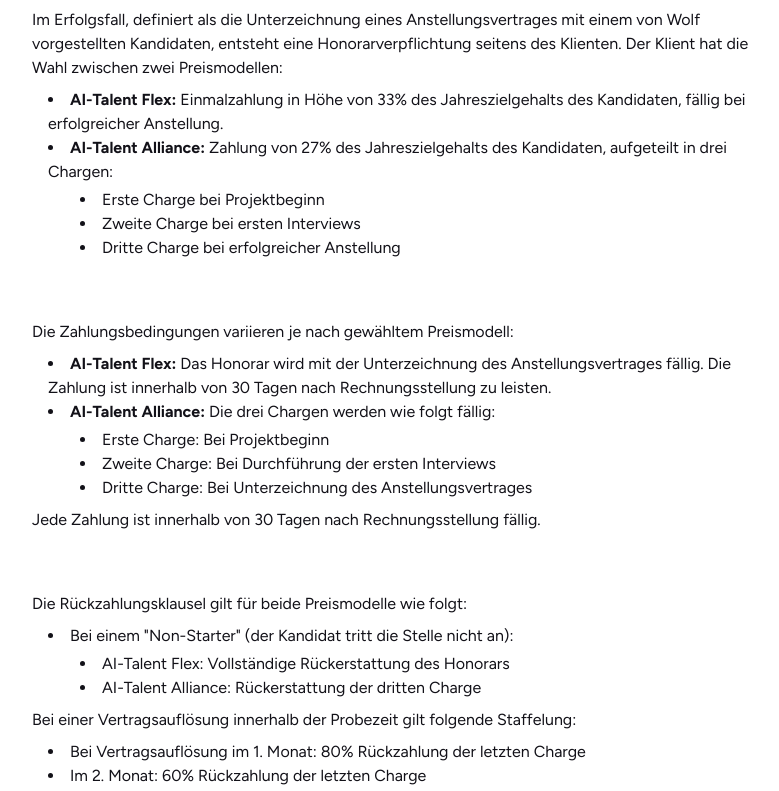
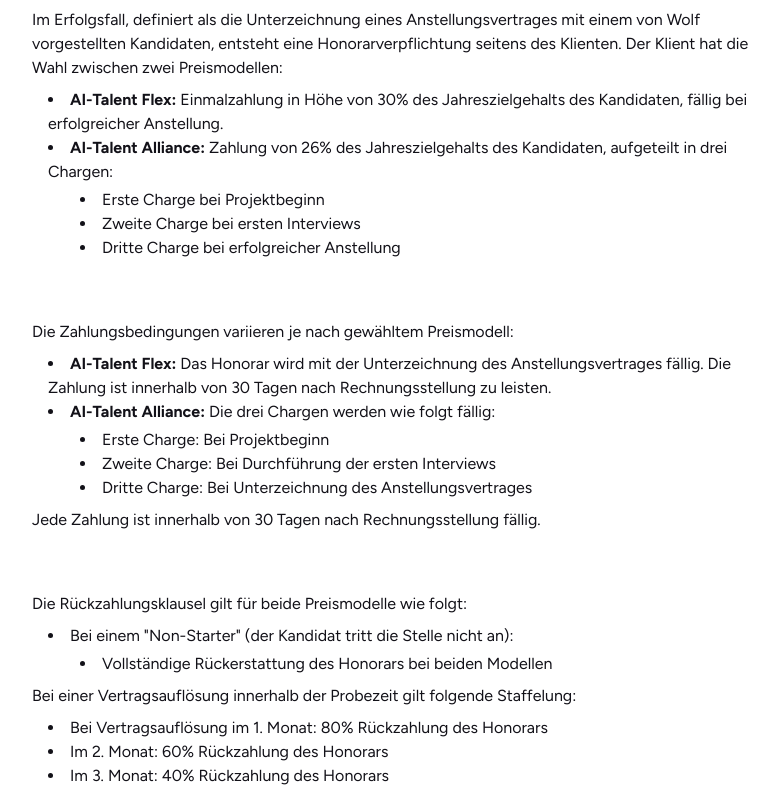
Before and after one commit to wKwekf/wolfrecruitment, a Next.js app: page /agb in a window 1280 px wide. Shown: the part 640-1431 px from the top of the page, without its empty margins (240-1019 px from the left). Built offline with nearby package versions, Linux system fonts and the light colour scheme.

Commit message:
AGB wurde angepasst

```diff
--- a/app/(legal)/agb/page.tsx
+++ b/app/(legal)/agb/page.tsx
@@ -26,8 +26,8 @@
               <h2 className="text-xl font-semibold mb-2">§3 Honorarvereinbarung</h2>
               <p>Im Erfolgsfall, definiert als die Unterzeichnung eines Anstellungsvertrages mit einem von Wolf vorgestellten Kandidaten, entsteht eine Honorarverpflichtung seitens des Klienten. Der Klient hat die Wahl zwischen zwei Preismodellen:</p>
               <ul className="list-disc list-inside ml-4 mt-2">
-                <li><strong>AI-Talent Flex:</strong> Einmalzahlung in Höhe von 33% des Jahreszielgehalts des Kandidaten, fällig bei erfolgreicher Anstellung.</li>
-                <li><strong>AI-Talent Alliance:</strong> Zahlung von 27% des Jahreszielgehalts des Kandidaten, aufgeteilt in drei Chargen:
+                <li><strong>AI-Talent Flex:</strong> Einmalzahlung in Höhe von 30% des Jahreszielgehalts des Kandidaten, fällig bei erfolgreicher Anstellung.</li>
+                <li><strong>AI-Talent Alliance:</strong> Zahlung von 26% des Jahreszielgehalts des Kandidaten, aufgeteilt in drei Chargen:
                   <ul className="list-disc list-inside ml-8 mt-1">
                     <li>Erste Charge bei Projektbeginn</li>
                     <li>Zweite Charge bei ersten Interviews</li>
@@ -59,17 +59,16 @@
               <ul className="list-disc list-inside ml-4 mt-2">
                 <li>Bei einem "Non-Starter" (der Kandidat tritt die Stelle nicht an):
                   <ul className="list-disc list-inside ml-8 mt-1">
-                    <li>AI-Talent Flex: Vollständige Rückerstattung des Honorars</li>
-                    <li>AI-Talent Alliance: Rückerstattung der dritten Charge</li>
+                    <li>Vollständige Rückerstattung des Honorars bei beiden Modellen</li>
                   </ul>
                 </li>
               </ul>
               <p className="mt-2">Bei einer Vertragsauflösung innerhalb der Probezeit gilt folgende Staffelung:</p>
               <ul className="list-disc list-inside ml-4 mt-2">
-                <li>Bei Vertragsauflösung im 1. Monat: 80% Rückzahlung der letzten Charge</li>
-                <li>Im 2. Monat: 60% Rückzahlung der letzten Charge</li>
-                <li>Im 3. Monat: 40% Rückzahlung der letzten Charge</li>
-                <li>Im 4. Monat: 20% Rückzahlung der letzten Charge</li>
+                <li>Bei Vertragsauflösung im 1. Monat: 80% Rückzahlung des Honorars</li>
+                <li>Im 2. Monat: 60% Rückzahlung des Honorars</li>
+                <li>Im 3. Monat: 40% Rückzahlung des Honorars</li>
+                <li>Im 4. Monat: 20% Rückzahlung des Honorars</li>
                 <li>Ab dem 5. Monat: Keine Rückzahlung</li>
               </ul>
               <p className="mt-2">Keine Rückzahlung erfolgt, wenn die Vertragsauflösung aus betrieblichen Gründen seitens des Auftraggebers erfolgt.</p>
```
